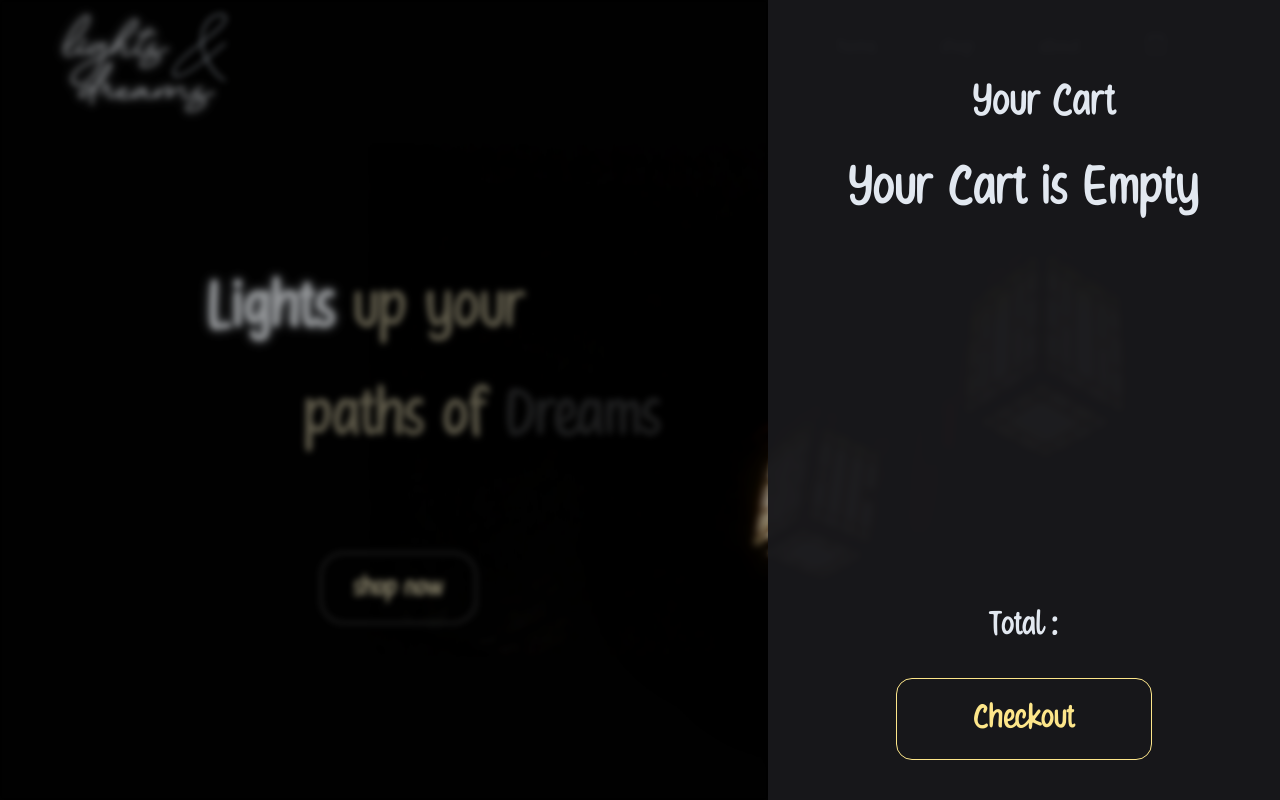
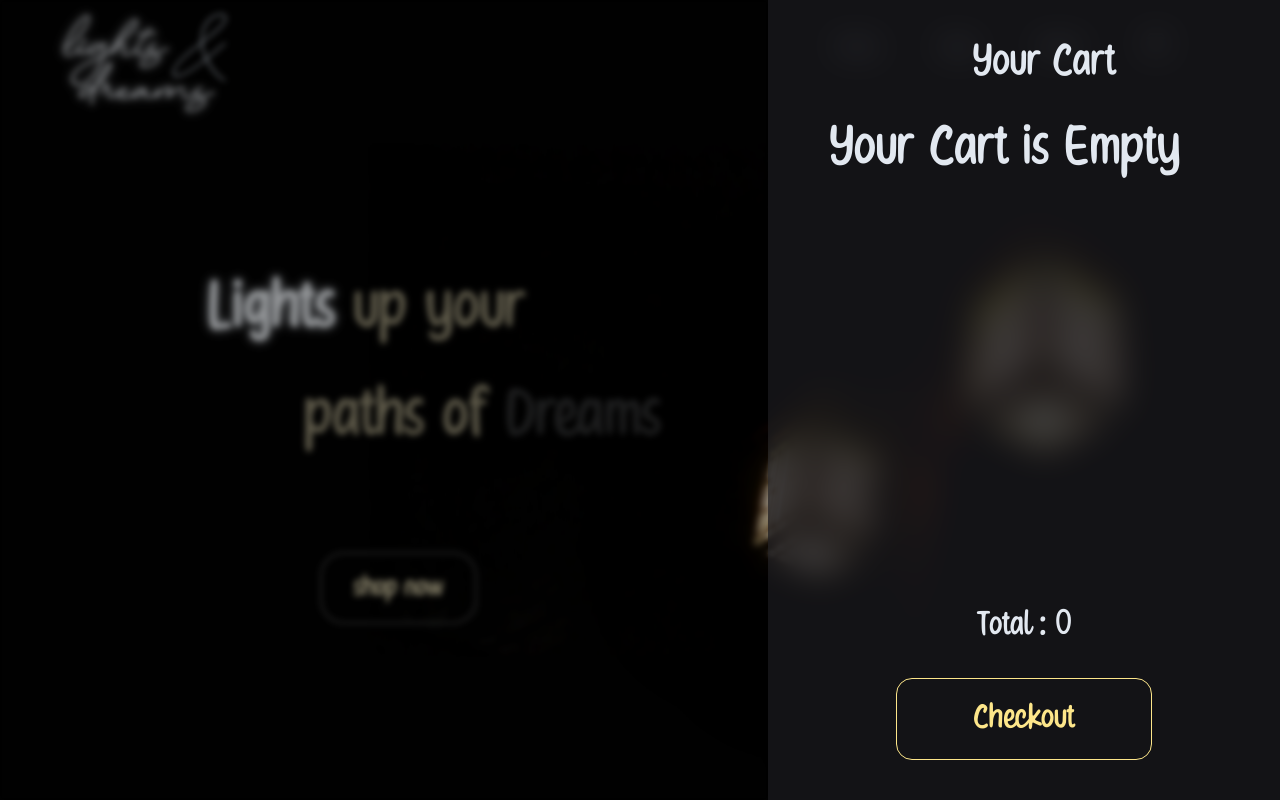
Before and after one commit to chromecodes/shopping-cart, a React (Vite) app: page / in a window 1280 px wide. Both pictures are taken after a click on the icon 1156 px from the left and 44 px from the top of the page. Built offline with nearby package versions, Linux system fonts and the light colour scheme.

Commit message:
updated file

```diff
--- a/src/App.jsx
+++ b/src/App.jsx
@@ -23,11 +23,25 @@ export default function App() {
     updateCart([...cart, item]);
   };
 
+  const removeItem = (i) => {
+    let tempCart = cart;
+    tempCart.splice(i, 1);
+    updateCart([...tempCart]);
+  };
+
   const totalVal = () => {
-    cart.reduce((a, b) => {
-      a.amt * a.price + b.amt * b.price;
+    let totalI = cart.reduce((a, b) => {
+      return a + b.price * b.amt;
     }, 0);
+    updateTotal(totalI);
   };
+
+  useEffect(() => {
+    let totalI = cart.reduce((a, b) => {
+      return a + b.price * b.amt;
+    }, 0);
+    updateTotal(totalI);
+  }, [cart]);
 
   const increItem = (i) => {
     let tempCart = cart;
@@ -35,6 +49,7 @@ export default function App() {
       tempCart[i].amt += 1;
     }
     updateCart([...tempCart]);
+    console.log(totalVal());
   };
 
   const decreItem = (i) => {
@@ -52,8 +67,10 @@ export default function App() {
           <Cart
             close={closeCart}
             cart={cart}
+            total={total}
             decreItem={decreItem}
             increItem={increItem}
+            removeItem={removeItem}
           />
         ) : undefined}
         <Header open={openCart} />
--- a/src/components/Cart.jsx
+++ b/src/components/Cart.jsx
@@ -2,7 +2,7 @@ import React, { useEffect } from "react";
 import { motion } from "framer-motion";
 import Item from "./Item";
 
-const Cart = ({ close, cart, increItem, decreItem }) => {
+const Cart = ({ close, cart, total, removeItem, increItem, decreItem }) => {
   const displayItems = () => {
     if (cart.length === 0) {
       return <div className='text-6xl'> Your Cart is Empty</div>;
@@ -12,9 +12,11 @@ const Cart = ({ close, cart, increItem, decreItem }) => {
         <Item
           item={item}
           key={index}
+          total={total}
           i={index}
           decreItem={decreItem}
           increItem={increItem}
+          removeItem={removeItem}
         />
       );
     });
@@ -40,8 +42,8 @@ const Cart = ({ close, cart, increItem, decreItem }) => {
     },
     present: {
       x: 0,
-      background: "rgba(24,24,27,0.98)",
-      backdropFilter: "blur(0.2rem)",
+      background: "rgba(24,24,27,0.82)",
+      backdropFilter: "blur(1rem)",
     },
   };
   return (
@@ -68,13 +70,14 @@ const Cart = ({ close, cart, increItem, decreItem }) => {
         }}
         className='cart w-2/5 bg-zinc-900 p-10 flex flex-col gap-y-8 justify-between items-center'
       >
-        <div className='cartName pt-10 pl-10 text-5xl font-inherit'>
-          Your Cart
-        </div>
-        <div className='cartItems flex grow flex-wrap over gap-5'>
+        <div className='cartName  pl-10 text-5xl font-inherit'>Your Cart</div>
+        <div className='cartItems flex grow flex-wrap w-[90%]'>
           {displayItems()}
         </div>
-        <div className='total text-4xl '> Total :</div>
+        <div className='total text-4xl '>
+          Total : <span className='num font-bold'>{total}</span>
+        </div>
+
         <motion.button
           whileTap={{ scale: "0.9" }}
           whileHover={{
```
